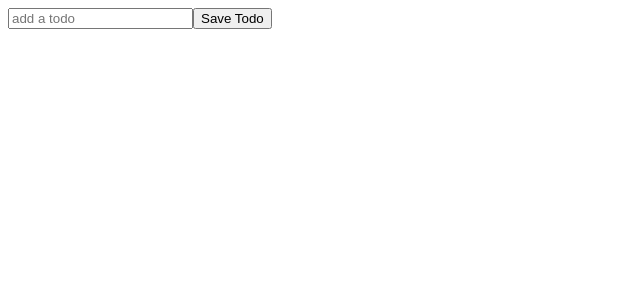
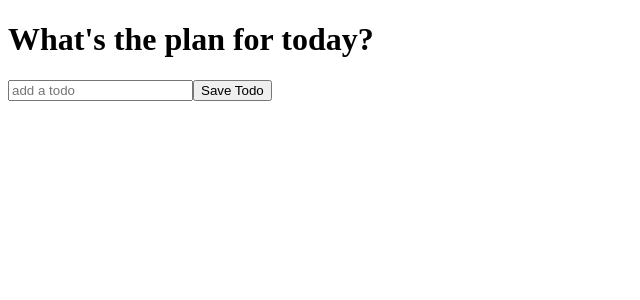
Before and after one commit to atranp/react-todo, a React (Create React App) app: page / in a window 1280 px wide. Shown: the top 300 px of the page, without its empty margins (0-640 px from the left). Built offline with nearby package versions, Linux system fonts and the light colour scheme.

Commit message:
Build TodoList and pass addTodo as Prop

```diff
--- a/src/App.js
+++ b/src/App.js
@@ -1,10 +1,11 @@
 import './App.css';
 import TodoForm from './components/TodoForm/TodoForm';
+import TodoList from './components/TodoList/TodoList';
 
 function App() {
   return (
     <div className="app">
-        <TodoForm />
+        <TodoList />
     </div>
   );
 }
--- a/src/components/TodoForm/TodoForm.js
+++ b/src/components/TodoForm/TodoForm.js
@@ -4,11 +4,11 @@ import './todoForm.css'
 const TodoForm = (props) => {
     const [input, setInput] = useState('');
 
-const handleChange = e => {
+    const handleChange = (e) => {
         setInput(e.target.value);
     }
 
-const handleSubmit = e => {
+    const handleSubmit = (e) => {
         e.preventDefault();
 
         props.onSubmit({
--- a/src/components/TodoList/TodoList.js
+++ b/src/components/TodoList/TodoList.js
@@ -0,0 +1,27 @@
+import React, { useState } from 'react'
+import TodoForm from '../TodoForm/TodoForm'
+import './todoList.css'
+
+const TodoList = () => {
+    const [todos, setTodos] = useState([])
+
+    const addTodo = todo => {
+        if(!todo.text || /^\s*$/.test(todo.text)) {
+            return
+        }
+
+        const newTodos = [todo, ...todos]
+
+        setTodos(newTodos)
+        console.log(...todos);
+    }
+
+  return (
+    <div className="todoList">
+        <h1>What's the plan for today?</h1>
+        <TodoForm onSubmit={addTodo} />
+    </div>
+  )
+}
+
+export default TodoList
```
Lines whose indentation alone changed are shown as unchanged.
